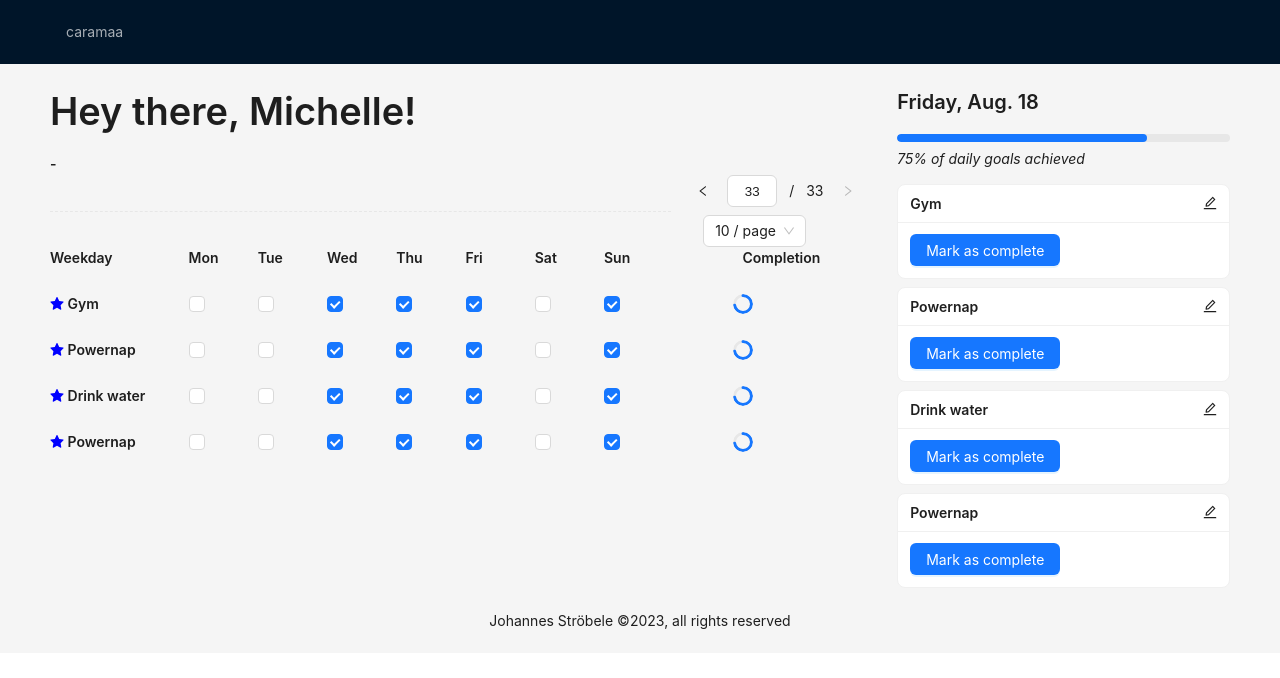
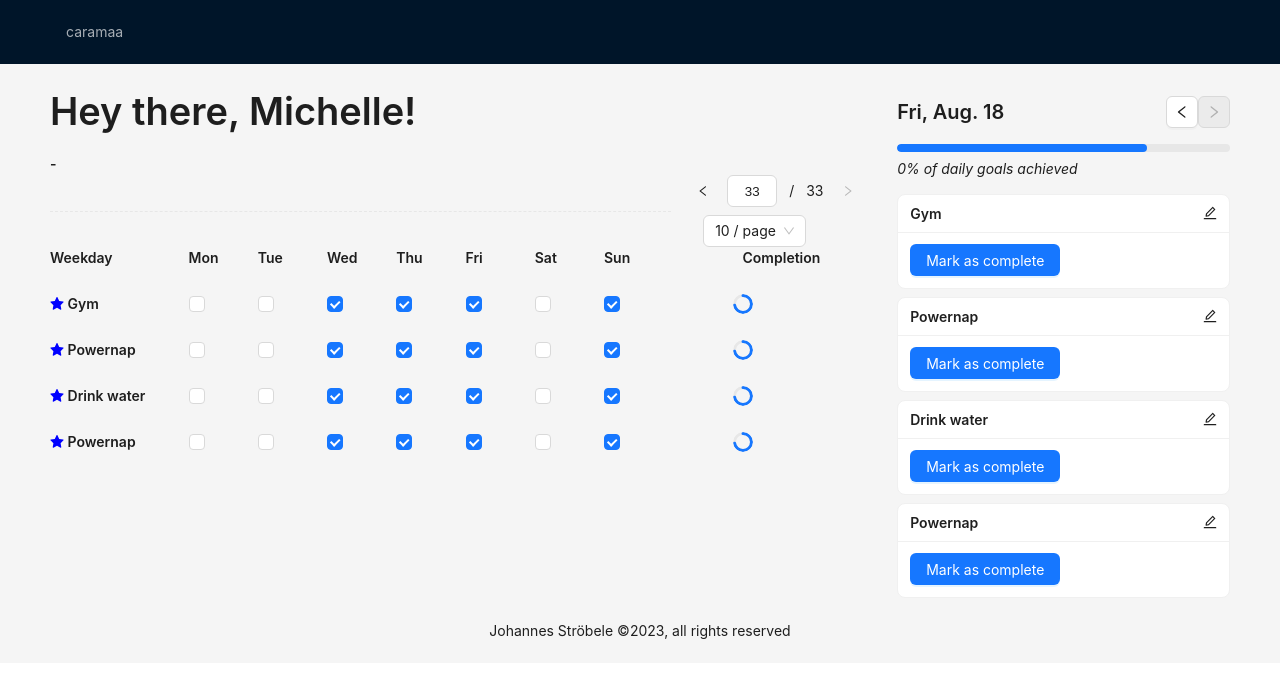
Before and after one commit to johannesstroebele91/carambola, a Next.js app: page / in a window 1280 px wide. Shown: the top 678 px of the page. Built offline with nearby package versions, Linux system fonts and the light colour scheme.

Commit message:
Implement going back and forth in the daily view for habits as well as showing the daily progress based on real data

```diff
--- a/app/Habits/Daily/DailyHabit.tsx
+++ b/app/Habits/Daily/DailyHabit.tsx
@@ -3,14 +3,16 @@ import {CheckOutlined, EditOutlined, RedoOutlined} from "@ant-design/icons";
 import {Button, Card, Col, Row, Typography} from "antd";
 import React from "react";
 import {Habit} from "@/app/types";
+import moment from "moment/moment";
 
 const {Text} = Typography;
 
 interface DailyHabitProps {
-    habit: Habit
+    habit: Habit,
+    date: moment.Moment
 }
 
-export const DailyHabit = ({habit}: DailyHabitProps) => {
+export const DailyHabit = ({habit, date}: DailyHabitProps) => {
 
     // TODO write logic to mutate habits in the database
     function setHabitDone(habit: Habit) {
@@ -30,7 +32,7 @@ export const DailyHabit = ({habit}: DailyHabitProps) => {
     }
 
     const Buttons = (): React.JSX.Element => {
-        const isDone = habit.doneHistory && habit.doneHistory.length > 0 && habit.doneHistory.some(date => new Date(date).toDateString() === new Date().toDateString())
+        const isDone = habit.doneHistory && habit.doneHistory.length > 0 && habit?.doneHistory?.some(done => moment(done).day() === moment(date).day())
         if (isDone) {
             return (<Row>
                 <Col span={12} style={{lineHeight: 2.3}}>
--- a/app/Habits/Daily/DailyHabits.tsx
+++ b/app/Habits/Daily/DailyHabits.tsx
@@ -1,9 +1,9 @@
 "use client";
-import React from "react";
-import {Progress, Row, Typography} from "antd";
+import React, {useState} from "react";
+import {Button, Col, Progress, Row, Typography} from "antd";
 import moment from "moment/moment";
 import {DailyHabit} from "@/app/Habits/Daily/DailyHabit";
-import {Habit} from "@/app/types";
+import {LeftOutlined, RightOutlined} from "@ant-design/icons";
 
 const {Paragraph, Title} = Typography;
 
@@ -11,17 +11,48 @@ interface DailyHabitsProps {
     habits: Habit[]
 }
 
-export const DailyHabits: React.FC<DailyHabitsProps> = ({habits}: DailyHabitsProps) =>
-    (
+interface Habit {
+    id: number;
+    name: string;
+    weeklyGoal: number;
+    doneHistory?: moment.Moment[];
+}
+
+function getSuccessRateForDay(date: moment.Moment, habits: Habit[]): number {
+    const habitsDone = habits.filter(habit => {
+        if (!habit.doneHistory) {
+            return false;
+        }
+        return habit.doneHistory.some(doneDate => moment(doneDate).isSame(date, 'day'));
+    });
+    const successRate = (habitsDone.length / habits.length) * 100;
+    return Math.round(successRate);
+}
+
+export const DailyHabits: React.FC<DailyHabitsProps> = ({habits}: DailyHabitsProps) => {
+    const [date, setDate] = useState(moment());
+    return (
         <>
-            <Title level={4}>{moment().format("dddd, MMM. D")}</Title>
+            <Row gutter={[16, 24]} align="middle">
+                <Col flex="auto">
+                    <Title level={4} style={{marginTop: 10}}>{date.format("ddd, MMM. D")}</Title>
+                </Col>
+                <Col flex="80px">
+                    <Button icon={<LeftOutlined/>} onClick={() => setDate(moment(date).subtract(1, 'day'))}
+                    ></Button>
+                    <Button icon={<RightOutlined/>} onClick={() => setDate(moment(date).add(1, 'day'))}
+                            disabled={moment().isSame(date, 'day')}></Button>
+
+                </Col>
+            </Row>
             <Progress percent={75} showInfo={false}/>
-            <Paragraph italic>75% of daily goals achieved</Paragraph>
+            <Paragraph italic>{getSuccessRateForDay(date, habits)}% of daily goals achieved</Paragraph>
             <Row gutter={[16, 8]} style={{flexDirection: 'column'}}>
                 {habits.map(habit => (
-                    <DailyHabit key={habit.id} habit={habit}/>
+                    <DailyHabit key={habit.id} habit={habit} date={date}/>
                 ))}
             </Row>
         </>
 
     );
+};
--- a/app/Habits.tsx
+++ b/app/Habits/Habits.tsx
@@ -1,6 +1,6 @@
 import {Col, Divider, Pagination, Row} from "antd";
 import Title from "antd/es/typography/Title";
-import {Quotes} from "@/app/Quotes";
+import {Quotes} from "@/app/Habits/Quotes";
 import {WeeklyHabits} from "@/app/Habits/Weekly/WeeklyHabits";
 import {DailyHabits} from "@/app/Habits/Daily/DailyHabits";
 import React, {useEffect, useState} from "react";
--- a/app/page.tsx
+++ b/app/page.tsx
@@ -3,7 +3,7 @@
 // TODO use modules if css is necessary: import styles from './page.module.css'
 import React from "react";
 import {Layout, Menu} from "antd";
-import {Habits} from "@/app/Habits";
+import {Habits} from "@/app/Habits/Habits";
 
 const {Header, Content, Footer} = Layout;
 export default function Home() {
--- a/app/types.ts
+++ b/app/types.ts
@@ -1,3 +1,5 @@
+import {Moment} from "moment";
+
 export interface Quote {
     id: number;
     author: string;
@@ -7,5 +9,6 @@ export interface Quote {
 export interface Habit {
     id: number;
     name: string;
-    doneHistory?: Date[];
+    weeklyGoal: number;
+    doneHistory?: Moment[];
 }
--- a/pages/api/habit.ts
+++ b/pages/api/habit.ts
@@ -1,24 +1,29 @@
 import {NextApiRequest, NextApiResponse} from "next";
 import {Habit} from "@/app/types";
+import moment from "moment/moment";
 
 const getHabits: Habit[] = [
     {
         id: 1,
         name: "Gym",
-        doneHistory: [new Date("2023-08-20T07:17:30.016Z"), new Date("2023-08-19T07:15:30.016Z"), new Date("2023-08-17T07:15:30.016Z")],
+        weeklyGoal: 4,
+        doneHistory: [moment("2023-08-20T07:17:30.016Z"), moment("2023-08-19T07:15:30.016Z"), moment("2023-08-17T07:15:30.016Z")],
     },
     {
         id: 2,
         name: "Powernap",
-        doneHistory: [new Date("2023-08-20T07:17:30.016Z"), new Date("2023-08-19T07:15:30.016Z")],
+        weeklyGoal: 6,
+        doneHistory: [moment("2023-08-20T07:17:30.016Z"), moment("2023-08-19T07:15:30.016Z")],
     }, {
         id: 3,
         name: "Drink water",
+        weeklyGoal: 6,
         doneHistory: undefined,
     }, {
         id: 4,
         name: "Powernap",
-        doneHistory: [new Date("2023-08-19T07:17:30.016Z"), new Date("2023-08-16T07:15:30.016Z")],
+        weeklyGoal: 6,
+        doneHistory: [moment("2023-08-19T07:17:30.016Z"), moment("2023-08-16T07:15:30.016Z")],
     },
 ];
 // eslint-disable-next-line import/no-anonymous-default-export
```
Also changed, not shown: app/Habits/Quotes.tsx (renamed from app/Quotes.tsx).
